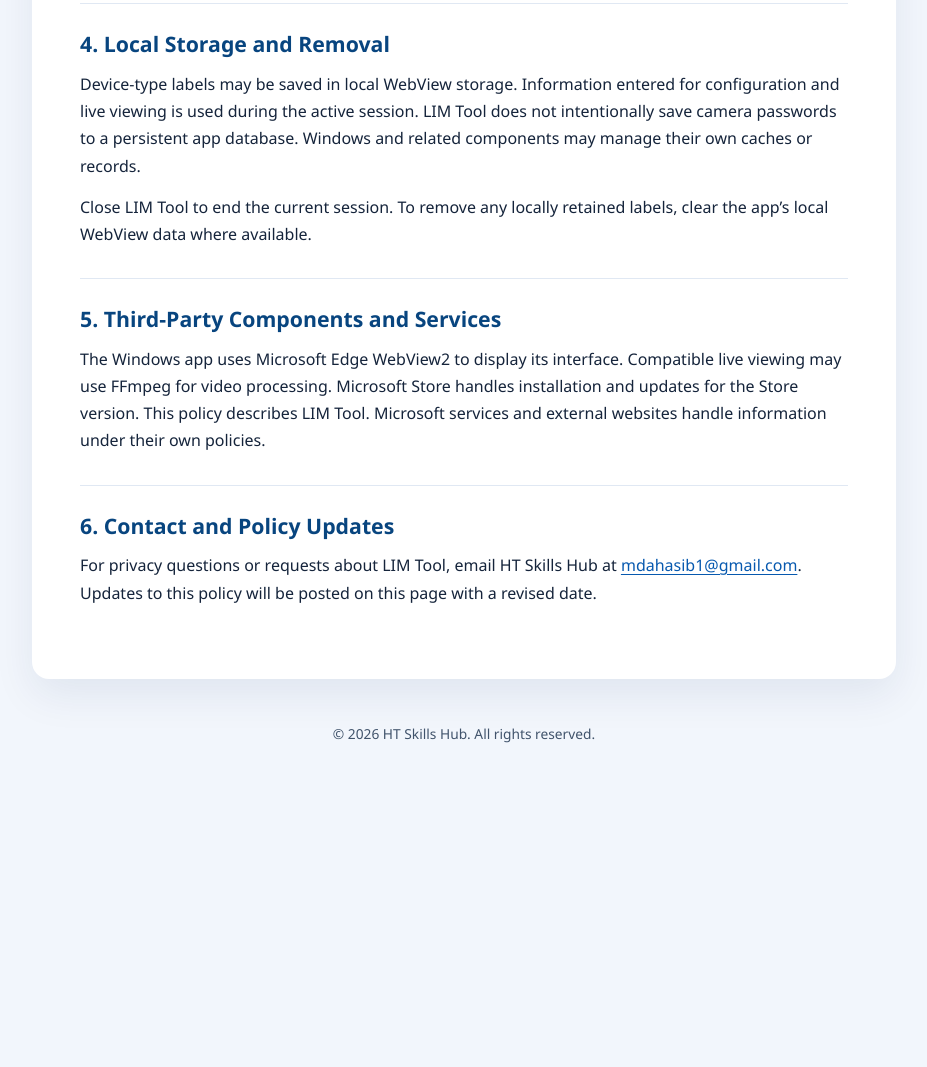
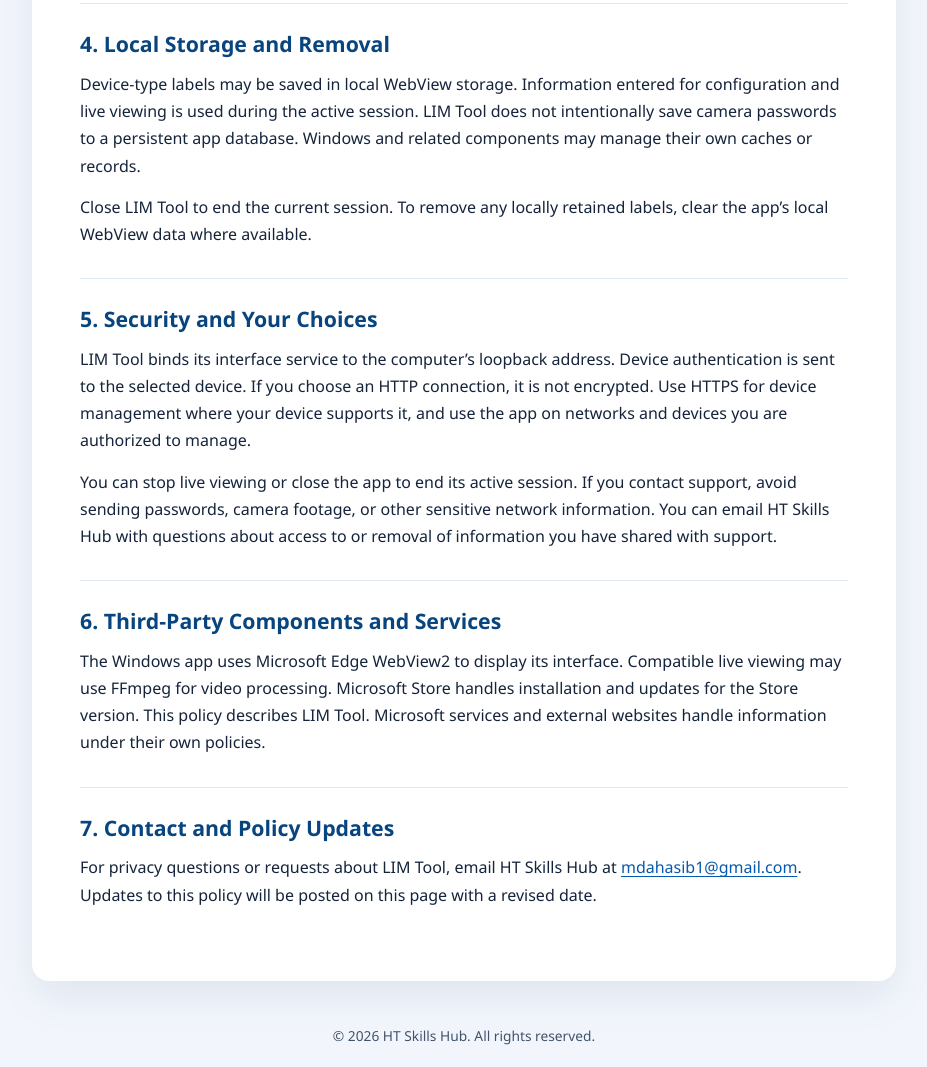
Before and after one commit to mdhasib1156/lim-tool-privacy-policy, a plain HTML site: page index.html in a window 1280 px wide. Shown: the part 1164-2231 px from the top of the page, without its empty margins (176-1103 px from the left). Before the commit the page ends 1929 px from the top, so only its background shows below. Drawn offline with Linux system fonts and the light colour scheme.

Commit message:
Clarify LIM Tool privacy safeguards and user choices

```diff
--- a/index.html
+++ b/index.html
@@ -42,7 +42,8 @@ footer{text-align:center;padding:43px 16px 20px;color:#40536b;font-size:.86rem}
 </ul></section>
 <section id="connections"><h2>3. Connections and Data Sharing</h2><p>LIM Tool connects to the network devices you discover or select. It sends authentication and configuration requests to the target device when you use those features. To display the desktop interface and, where supported, relay live video to that interface, the app uses a service bound to your computer’s loopback address.</p><p>When you open a router’s settings from LIM Tool, your browser connects to the router. Information entered there is handled by the router and browser.</p></section>
 <section id="storage"><h2>4. Local Storage and Removal</h2><p>Device-type labels may be saved in local WebView storage. Information entered for configuration and live viewing is used during the active session. LIM Tool does not intentionally save camera passwords to a persistent app database. Windows and related components may manage their own caches or records.</p><p>Close LIM Tool to end the current session. To remove any locally retained labels, clear the app’s local WebView data where available.</p></section>
-<section id="services"><h2>5. Third-Party Components and Services</h2><p>The Windows app uses Microsoft Edge WebView2 to display its interface. Compatible live viewing may use FFmpeg for video processing. Microsoft Store handles installation and updates for the Store version. This policy describes LIM Tool. Microsoft services and external websites handle information under their own policies.</p></section>
-<section id="contact"><h2>6. Contact and Policy Updates</h2><p>For privacy questions or requests about LIM Tool, email HT Skills Hub at <a href="mailto:mdahasib1@gmail.com">mdahasib1@gmail.com</a>. Updates to this policy will be posted on this page with a revised date.</p></section>
+<section id="security"><h2>5. Security and Your Choices</h2><p>LIM Tool binds its interface service to the computer’s loopback address. Device authentication is sent to the selected device. If you choose an HTTP connection, it is not encrypted. Use HTTPS for device management where your device supports it, and use the app on networks and devices you are authorized to manage.</p><p>You can stop live viewing or close the app to end its active session. If you contact support, avoid sending passwords, camera footage, or other sensitive network information. You can email HT Skills Hub with questions about access to or removal of information you have shared with support.</p></section>
+<section id="services"><h2>6. Third-Party Components and Services</h2><p>The Windows app uses Microsoft Edge WebView2 to display its interface. Compatible live viewing may use FFmpeg for video processing. Microsoft Store handles installation and updates for the Store version. This policy describes LIM Tool. Microsoft services and external websites handle information under their own policies.</p></section>
+<section id="contact"><h2>7. Contact and Policy Updates</h2><p>For privacy questions or requests about LIM Tool, email HT Skills Hub at <a href="mailto:mdahasib1@gmail.com">mdahasib1@gmail.com</a>. Updates to this policy will be posted on this page with a revised date.</p></section>
 </main><footer>© 2026 HT Skills Hub. All rights reserved.</footer>
 </body></html>
```
